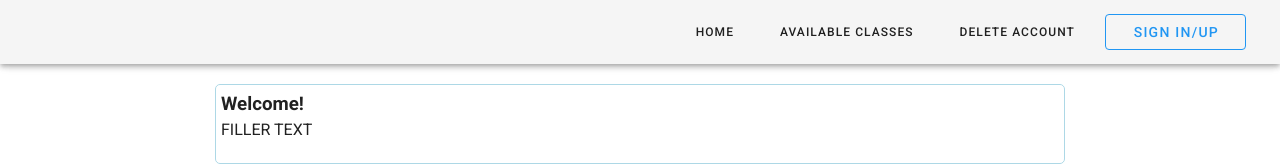
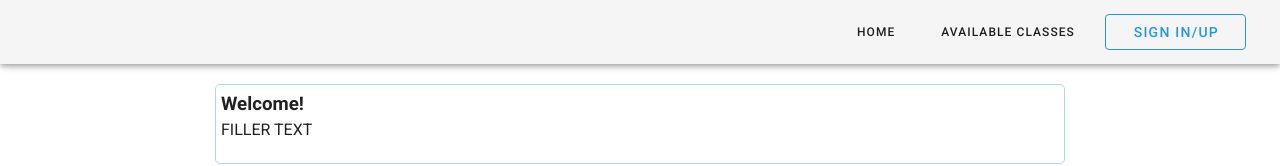
Before and after one commit to astevens8182/Betterbannerv1, a Vue app: page / in a window 1280 px wide. Shown: the top 166 px of the page. Built offline with nearby package versions, Linux system fonts and the light colour scheme; no server answers.

Commit message:
Update App.vue

```diff
--- a/src/App.vue
+++ b/src/App.vue
@@ -14,12 +14,11 @@
           <v-btn text small @click="goHome">Home</v-btn>
           <v-btn text small @click="goAClasses">Available Classes</v-btn>
           <v-btn text small @click="goEClasses" v-show="isLoggedIn === true">Enrolled Classes</v-btn>
-          <v-btn text small>Delete Account</v-btn>
+          <v-btn text small @click="goEClasses" v-show="isLoggedIn === true">Delete Account</v-btn>
           <v-btn class="ma-2" outlined color="blue" @click="goLoginSignup"  v-show="isLoggedIn === false">Sign in/up</v-btn>
           <v-btn class="ma-2" outlined color="blue" @click="doSignout" v-show="isLoggedIn === true">Sign out</v-btn>
-      </nav>
+    </nav>
     </v-app-bar>
-
 
     <v-content>
       <router-view />
@@ -39,7 +38,7 @@ export default {
 
   data: () => ({
     //
-    isLoggedIn: false
+    isLoggedIn: false,
   }),
 
 methods:{
```
